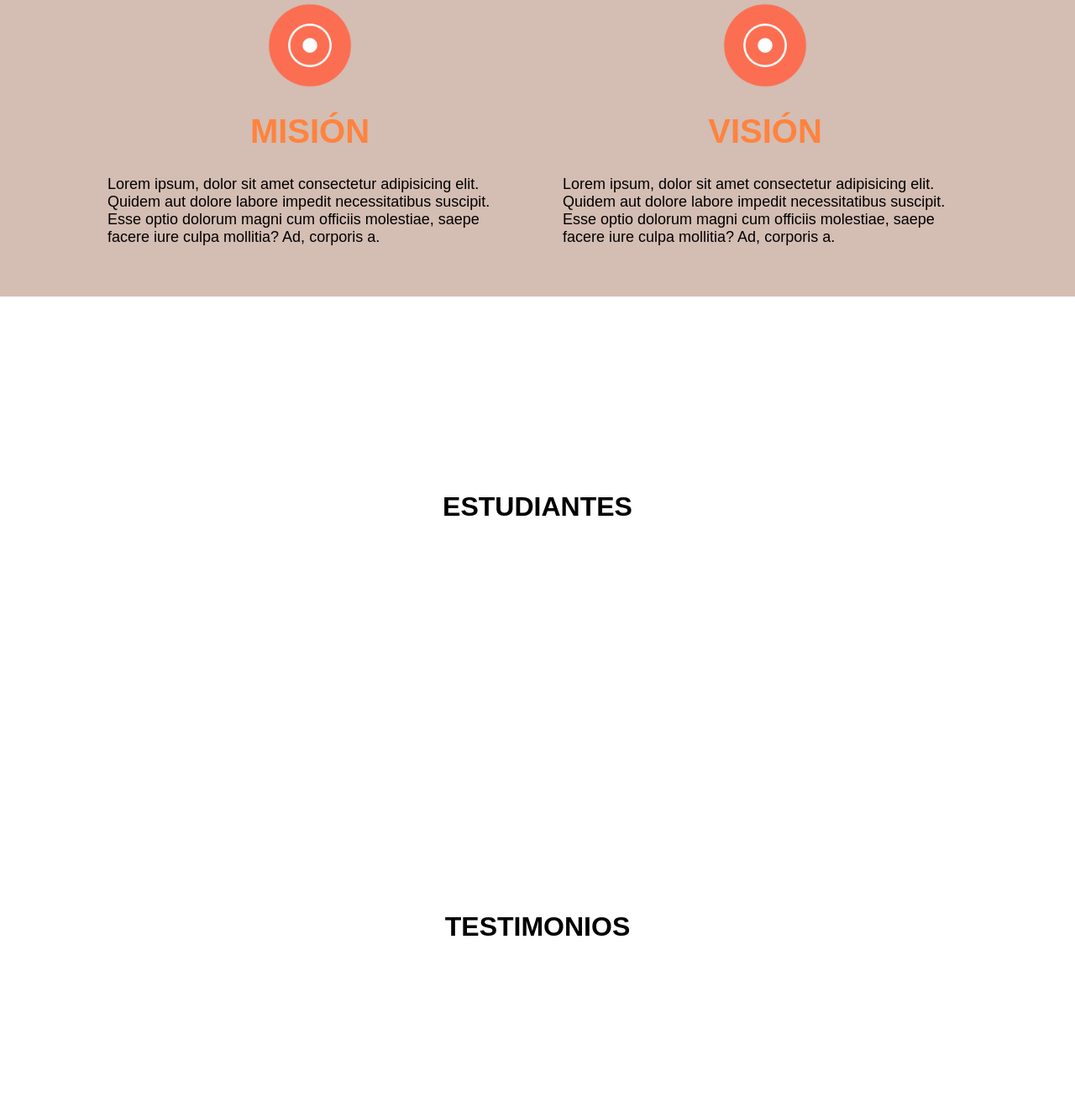
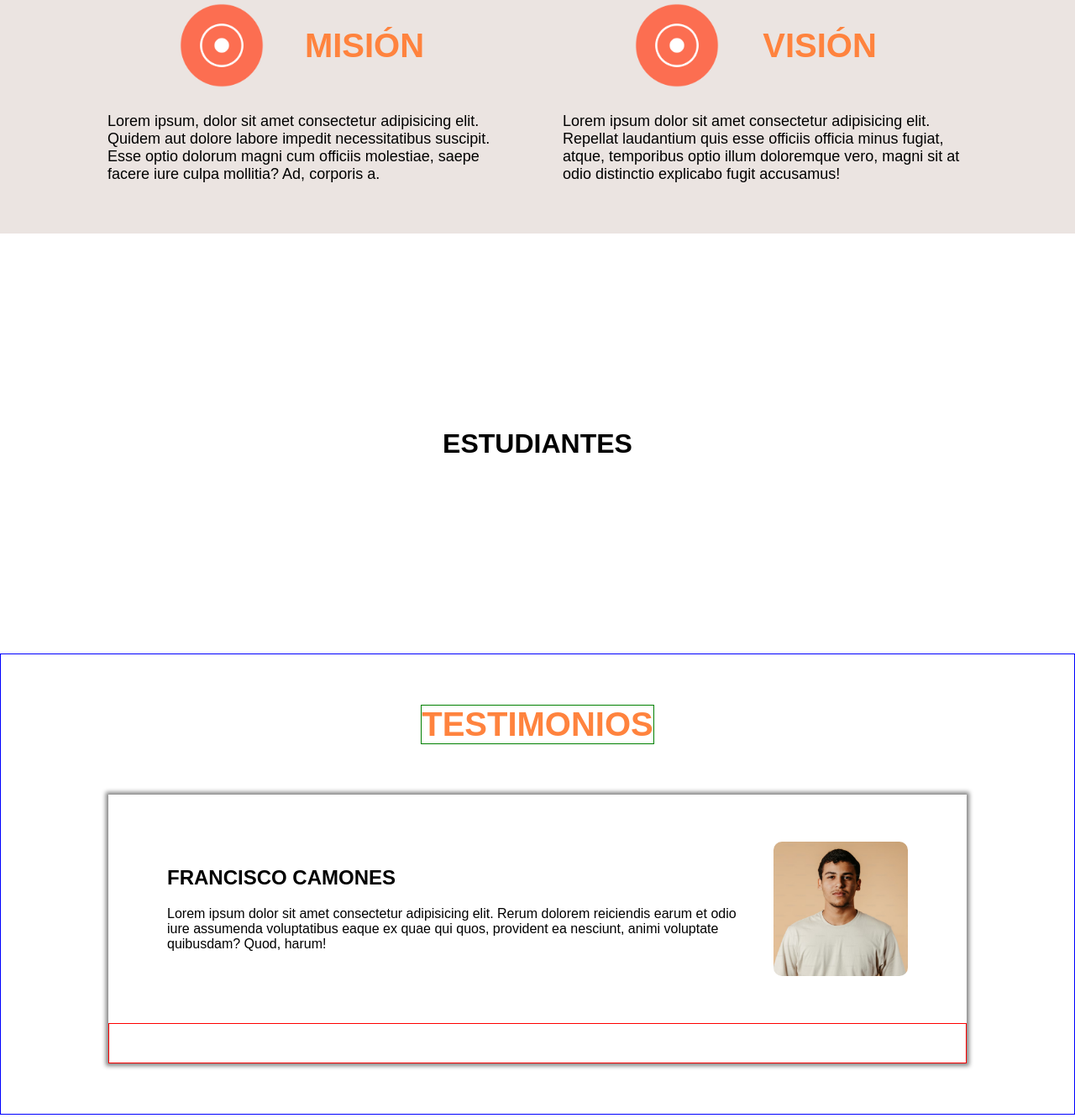
Before and after one commit to SteavenRocha/avanzada-static-page, an Astro site: page / in a window 1280 px wide. Shown: the part 1312-2643 px from the top of the page at 84% size. Built offline with nearby package versions, Linux system fonts and the light colour scheme; Astro itself is replaced by a stand-in of ours.

Commit message:
maquetación sección testimonios

```diff
--- a/src/components/Mision.astro
+++ b/src/components/Mision.astro
@@ -7,7 +7,7 @@
         <div class="content-left">
             <div class="column">
                 <div class="icon">
-                    <img src="goal.png" alt="vision" />
+                    <img src="img/goal.png" alt="vision" />
                 </div>
 
                 <div class="title">
@@ -28,7 +28,7 @@
         <div class="content-right">
             <div class="column">
                 <div class="icon">
-                    <img src="goal.png" alt="vision" />
+                    <img src="img/goal.png" alt="vision" />
                 </div>
 
                 <div class="title">
@@ -37,10 +37,10 @@
             </div>
             <div class="description">
                 <p>
-                    Lorem ipsum, dolor sit amet consectetur adipisicing elit.
-                    Quidem aut dolore labore impedit necessitatibus suscipit.
-                    Esse optio dolorum magni cum officiis molestiae, saepe
-                    facere iure culpa mollitia? Ad, corporis a.
+                    Lorem ipsum dolor sit amet consectetur adipisicing elit.
+                    Repellat laudantium quis esse officiis officia minus fugiat,
+                    atque, temporibus optio illum doloremque vero, magni sit at
+                    odio distinctio explicabo fugit accusamus!
                 </p>
             </div>
         </div>
@@ -60,7 +60,7 @@
         gap: 60px;
         height: 100%;
         padding: 60px 10%;
-        background-color: #d4bdb3;
+        background-color: #ebe4e1;
     }
 
     .content-left,
@@ -76,7 +76,6 @@
 
     .column {
         display: flex;
-        flex-direction: column;
         align-items: center;
         justify-content: center;
         gap: 30px;
@@ -84,6 +83,8 @@
 
     .title {
         text-align: center;
+        width: 180px;
+        overflow: hidden;
     }
 
     .title h1 {
@@ -142,7 +143,6 @@
         .icon {
             display: flex;
             align-items: center;
-            justify-content: center;
         }
 
         .icon img {
@@ -150,7 +150,25 @@
         }
     }
 
+    @media (max-width: 800px) {
+        .column {
+            flex-direction: column;
+        }
+
+        .icon {
+            display: flex;
+            align-items: center;
+            justify-content: center;
+        }
+    }
+
     @media (max-width: 650px) {
+        .container {
+            padding: 50px 5%;
+        }
+    }
+
+    @media (max-width: 480px) {
         .content-left,
         .content-right {
             flex-direction: column;
@@ -162,6 +180,10 @@
             padding: 50px 5%;
         }
 
+        .column {
+            flex-direction: row;
+        }
+
         .description {
             padding: 0;
         }
--- a/src/components/Slider.astro
+++ b/src/components/Slider.astro
@@ -5,13 +5,13 @@
     <div class="container-carousel">
         <div class="carruseles" id="slider">
             <section class="slider-section">
-                <img src="slider/1.avif" />
+                <img src="img/slider/1.avif" />
             </section>
             <section class="slider-section">
-                <img src="slider/2.avif" />
+                <img src="img/slider/2.avif" />
             </section>
             <section class="slider-section">
-                <img src="slider/3.avif" />
+                <img src="img/slider/3.avif" />
             </section>
         </div>
         <div class="btn-left">
@@ -39,10 +39,10 @@
     </div>
 </section>
 
-<script>
+<script is:inline>
     const btnLeft = document.querySelector(".btn-left"),
         btnRight = document.querySelector(".btn-right"),
-        slider = document.querySelector("#slider") as HTMLElement,
+        slider = document.querySelector("#slider"),
         sliderSection = document.querySelectorAll(".slider-section");
 
     btnLeft?.addEventListener("click", (e) => moveToLeft());
--- a/src/components/Testimonios.astro
+++ b/src/components/Testimonios.astro
@@ -1,21 +1,102 @@
 <section>
+    <div class="container">
+        <div class="title">
+            <h1>TESTIMONIOS</h1>
+        </div>
 
-    <p>
-        TESTIMONIOS
-    </p>
-
+        <div class="content-box">
+            <div class="carruseles" id="slider">
+                <section class="slider-section">
+                    <div class="texto">
+                        <h2>FRANCISCO CAMONES</h2>
+                        <p>
+                            Lorem ipsum dolor sit amet consectetur adipisicing
+                            elit. Rerum dolorem reiciendis earum et odio iure
+                            assumenda voluptatibus eaque ex quae qui quos,
+                            provident ea nesciunt, animi voluptate quibusdam?
+                            Quod, harum!
+                        </p>
+                    </div>
+                    <img src="img/perfil.avif" />
+                </section>
+                <section class="slider-section">
+                    <img src="slider/1.avif" />
+                </section>
+                <section class="slider-section">
+                    <img src="slider/1.avif" />
+                </section>
+            </div>
+            <div class="acciones"></div>
+        </div>
+    </div>
 </section>
 
 <style>
-    section {
+    .container {
+        position: relative;
+        box-sizing: border-box;
+        height: auto;
+        display: flex;
+        flex-direction: column;
+        align-items: center;
+        padding: 60px 10%;
+        gap: 60px;
+        border: 1px solid blue;
+    }
+
+    .title {
+        text-align: center;
+        border: 1px solid green;
+    }
+
+    .title h1 {
+        text-transform: uppercase;
+        font-size: clamp(1.5em, 4vw + 1rem, 2.5em);
+        color: var(--primary-color);
+        font-weight: bold;
+    }
+
+    .content-box {
+        position: relative;
+        width: 100%;
+        height: 40vh;
+        overflow: hidden;
+        -webkit-box-shadow: 0px 0px 5px 3px rgba(0, 0, 0, 0.49);
+        -moz-box-shadow: 0px 0px 5px 3px rgba(0, 0, 0, 0.49);
+        box-shadow: 0px 0px 5px 3px rgba(0, 0, 0, 0.49);
+    }
+
+    .carruseles {
+        width: 300%;
+        height: 85%;
+        display: flex;
+    }
+
+    .acciones {
+        height: 15%;
+        border: 1px solid red;
+    }
+
+    .texto {
+        display: flex;
+        flex-direction: column;
+        gap: 20px;
+    }
+
+    .slider-section {
         display: flex;
         align-items: center;
         justify-content: center;
-        height: 500px;
+        width: calc(100% / 3);
+        height: 100%;
+        gap: 30px;
+        padding: 0 70px;
     }
 
-    section p{
-        font-size: 2rem;
-        font-weight: 900;
+    .slider-section img {
+        width: 160px;
+        height: 160px;
+        object-fit: cover;
+        border-radius: 10px;
     }
 </style>
```
Also changed, not shown: public/img/goal.png (renamed from public/goal.png), public/img/perfil.avif (added), public/img/slider/1.avif (renamed from public/slider/1.avif), public/img/slider/2.avif (renamed from public/slider/2.avif), public/img/slider/3.avif (renamed from public/slider/3.avif).
